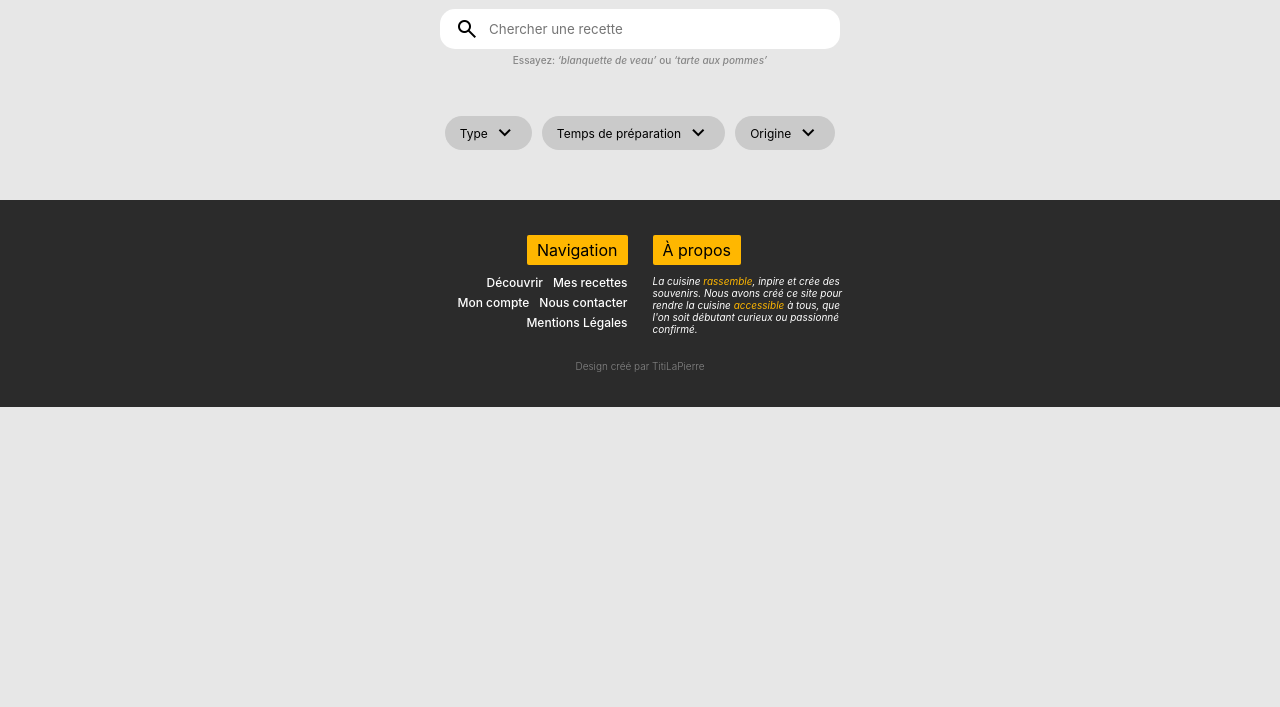
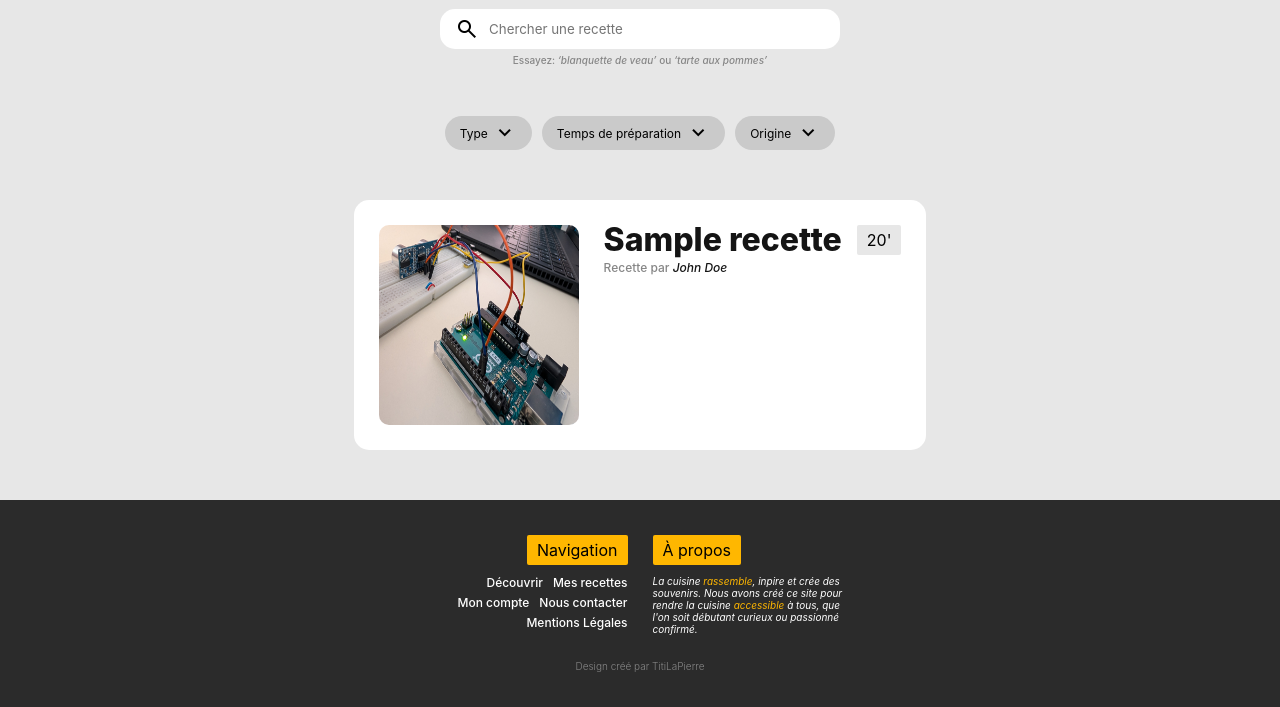
Before and after one commit to ParzivalPy/SITE-CUISINE-v2, a PHP site: page / in a window 1280 px wide. Shown: the part 249-956 px from the top of the page. Before the commit the page ends 656 px from the top, so only its background shows below. Run offline with PHP 8.4, Linux system fonts and the light colour scheme; tables that the repository leaves empty or names only in its code hold one stand-in row (values such as "Sample post"); data that the repository does not hold is empty.

Commit message:
to linux commit

```diff
--- a/assets/css/style.css
+++ b/assets/css/style.css
@@ -263,5 +263,77 @@ div.search .examples span {
 .filters .box .filters-icon > span + .filters .box .filters-icon {
     width: 18px;
     height: 18px;
+}
 
+/* RECIPE TEMPLATE */
+
+.recipe-template {
+    background-color: #FFFFFF;
+    min-width: 500px;
+    border-radius: 15px;
+    padding: 25px;
+    display: flex;
+    flex-direction: row;
+    align-items: flex-start;
+    gap: 25px;
+    flex: 1 0 0;
 }
+
+.recipe-template > img {
+    width: 200px;
+    height: 200px;
+    aspect-ratio: 1/1;
+    border: none;
+    background-color: #CACACA;
+    align-self: stretch;
+    border-radius: 10px;
+}
+
+.recipe-template .informations .informations-up {
+    display: flex;
+    justify-content: space-between;
+    align-items: flex-start;
+    align-self: stretch;
+    gap: 15px;
+}
+
+.recipe-template .informations .informations-up .titre {
+    display: flex;
+    flex-direction: column;
+    align-items: flex-start;
+    gap: 5px;
+    flex: 1 0 0;
+}
+
+.recipe-template .informations .informations-up .titre > div:first-child {
+    color: #141414;
+    font-size: 32px;
+    font-style: normal;
+    font-weight: 800;
+    line-height: 30px;
+}
+
+.recipe-template .informations .informations-up .titre > div:last-child {
+    color: #868686;
+    font-size: 12px;
+    font-style: normal;
+    font-weight: 500;
+    line-height: normal;
+}
+
+.recipe-template .informations .informations-up .titre > div:last-child > span {
+    color: #141414;
+    font-size: 12px;
+    font-style: italic;
+    font-weight: 500;
+    line-height: normal;
+}
+
+.recipe-template .informations .informations-up .preparation-time {
+    display: flex;
+    padding: 5px 10px;
+    justify-content: center;
+    align-items: center;
+    border-radius: 2px;
+    background: #E7E7E7;
+}
--- a/index.php
+++ b/index.php
@@ -1,3 +1,7 @@
+<?php
+require_once(__DIR__ . '/includes/db.php');
+?>
+
 <!DOCTYPE html>
 <html lang="fr-FR">
 <head>
@@ -45,7 +49,35 @@
             </div>
         </div>
     </div>
+    <div class="recipes">
+        <?php
+        $conn = connectToDb();
+        $recipes = scrapRecipe(10, $conn);
+        foreach ($recipes as $recipe):
+        ?>
+        <div class="recipe-template">
+            <img src="assets\images\PXL_20251017_121440361.jpg">
+            <div class="informations">
+                <div class="informations-up">
+                    <div class="titre">
+                        <div>
+                            <?php echo $recipe['title']; ?>
+                        </div>
+                        <div>
+                            Recette par <span>John Doe</span>
+                        </div>
+                    </div>
+                    <div class="preparation-time">
+                        20'
+                    </div>
+                </div>
+                <div class="informations-down">
 
+                </div>
+            </div>
+        </div>
+        <?php endforeach; ?>
+    </div>
     <?php
     include_once("includes/footer.php");
     ?>
--- /dev/null
+++ b/php.ini
@@ -0,0 +1,3 @@
+<?php
+phpinfo();
+?>
```
Also changed, not shown: includes/db.php (+69 -0 lines), assets/images/PXL_20251017_121440361.jpg (added).
